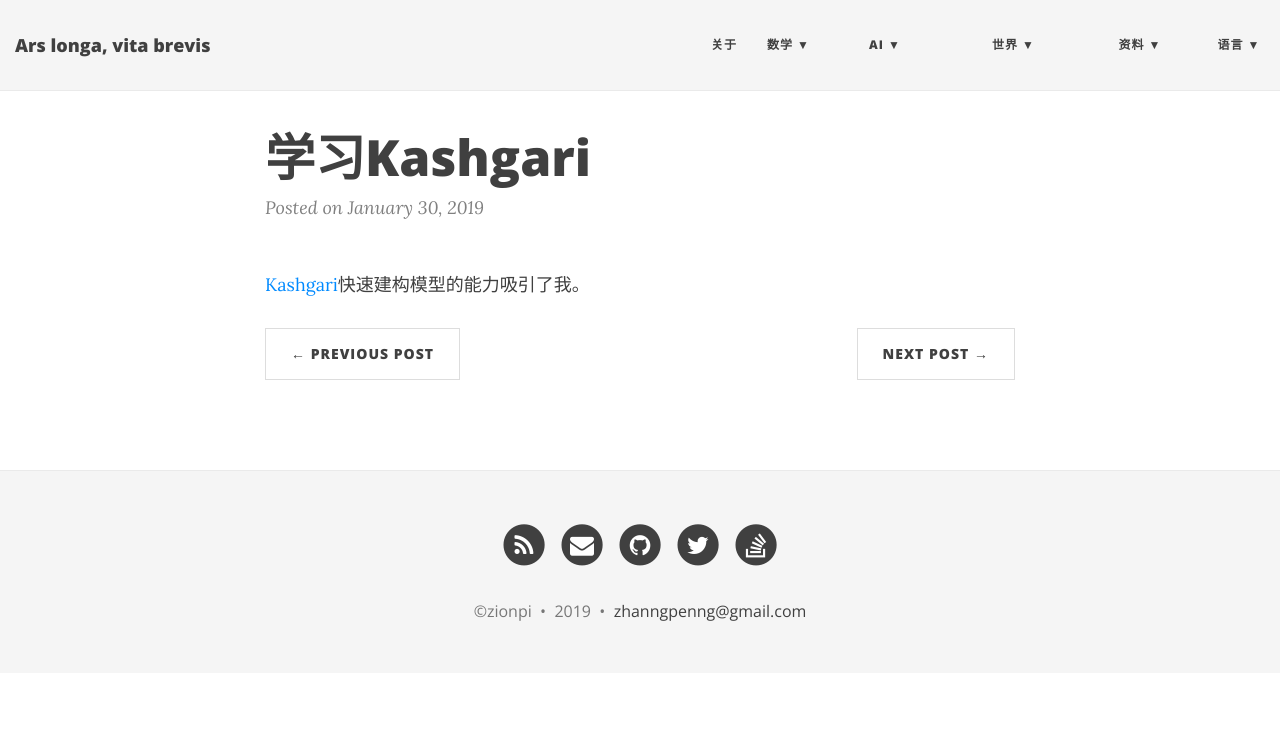
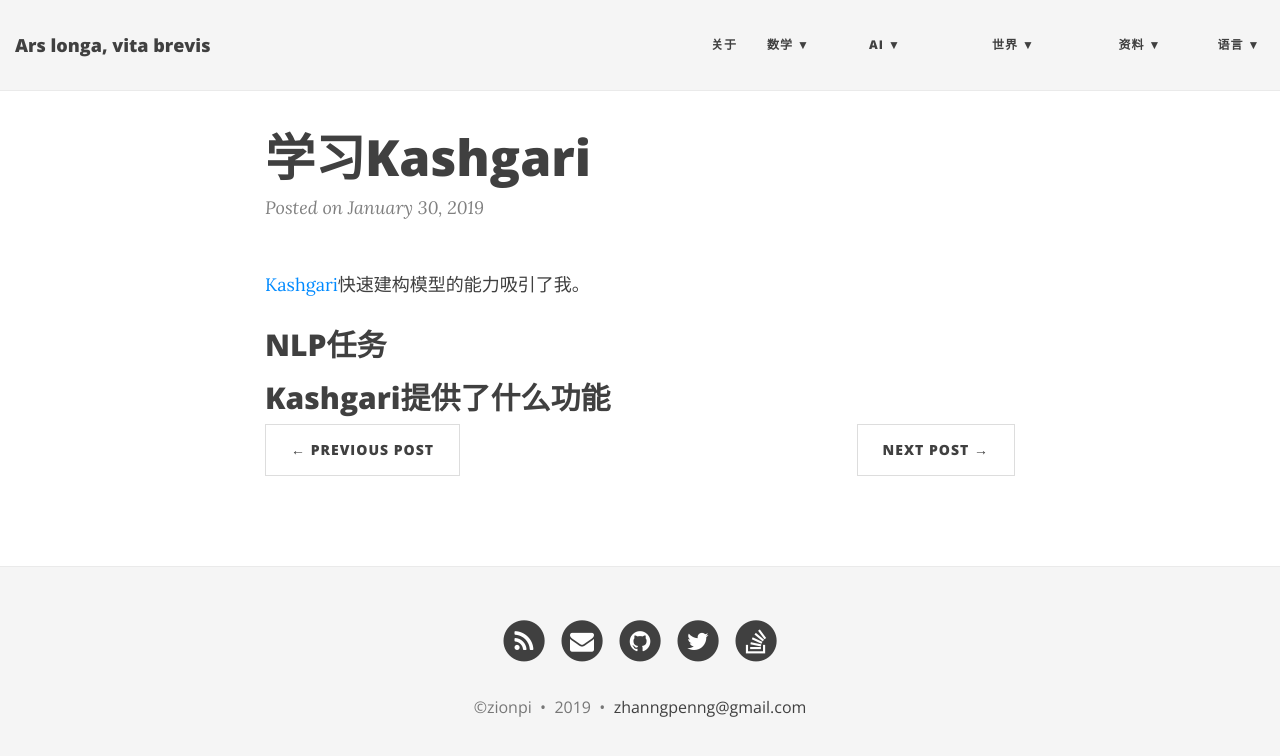
Before and after one commit to ZionPi/zionpi.github.io, a Jekyll site: the page built from _posts/2019-01-30-learn-Kashgari.md, in a window 1280 px wide. Shown: the top 756 px of the page. Built offline with Jekyll 4.4.1, drawn with Linux system fonts in a browser that asks for light colours; nearby versions of some CDN libraries.

Commit message:
Update 2019-01-30-learn-Kashgari.md

```diff
--- a/_posts/2019-01-30-learn-Kashgari.md
+++ b/_posts/2019-01-30-learn-Kashgari.md
@@ -3,3 +3,8 @@ layout: post
 title: 学习Kashgari
 ---
 [Kashgari](https://github.com/BrikerMan/Kashgari)快速建构模型的能力吸引了我。
+
+## NLP任务
+
+
+## Kashgari提供了什么功能
```
